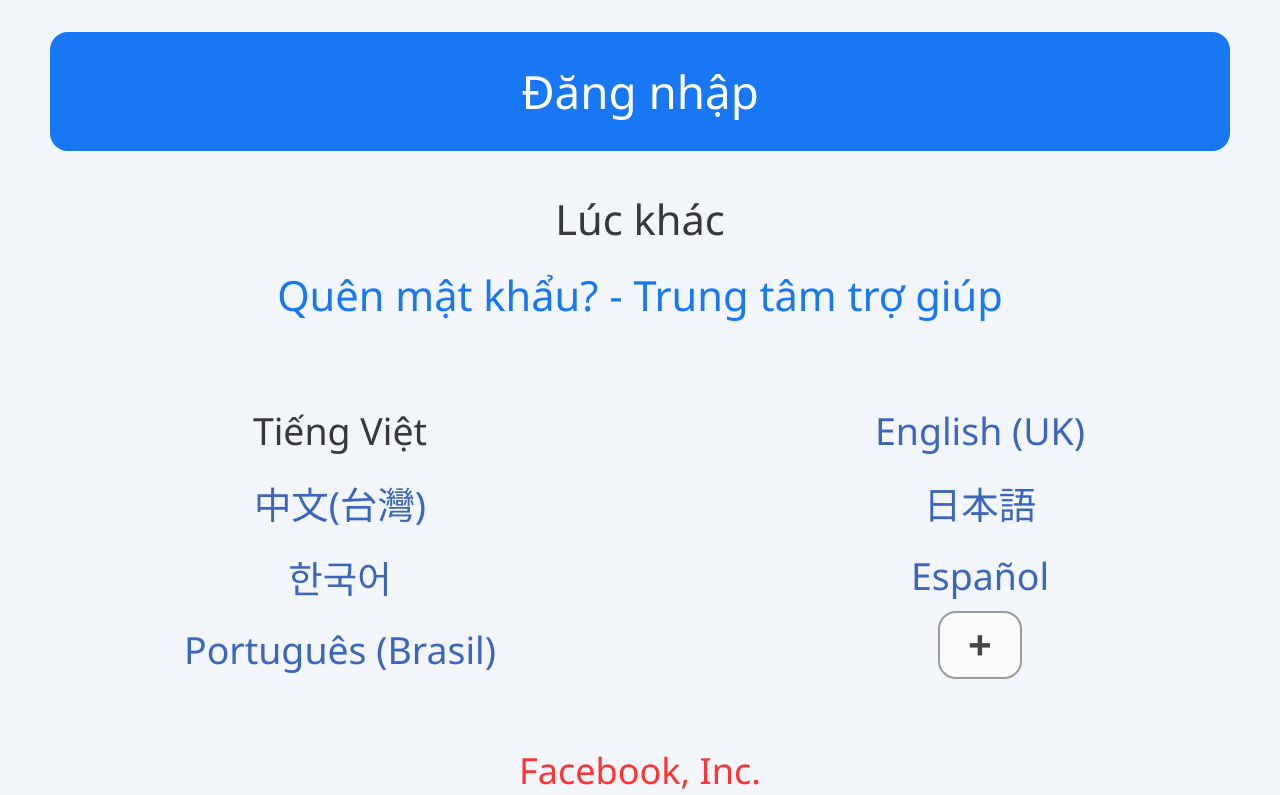
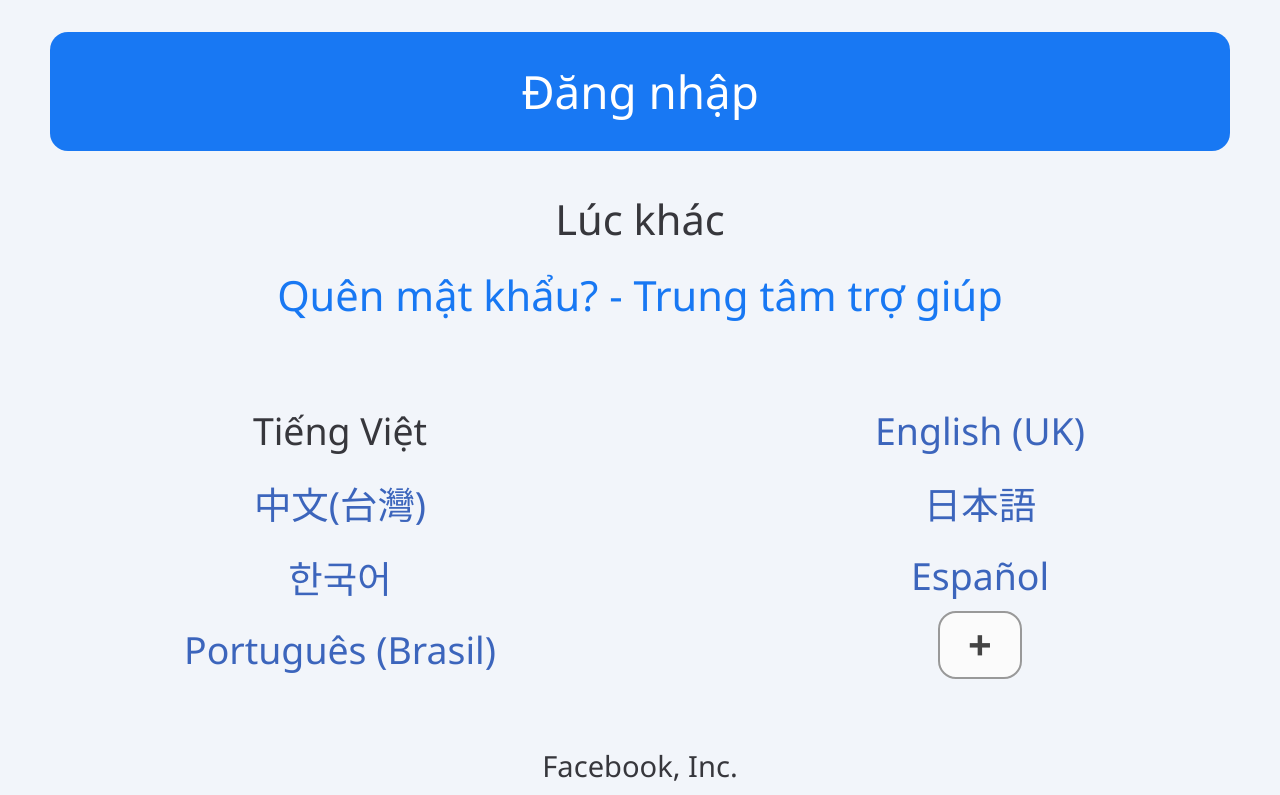
Before and after one commit to vandung2kk2/test, a plain HTML site: page index.html in a window 1280 px wide. Shown: the part 923-1718 px from the top of the page. Drawn offline with Linux system fonts and the light colour scheme.

Commit message:
Update style.css

```diff
--- a/style.css
+++ b/style.css
@@ -117,6 +117,5 @@ li:not(#current-lang) a:hover{
 }
 #copyright{
 	margin-top:20px;
-	font-size:36px;
-	color:#f33
+	font-size:0.7em;
 }
```
